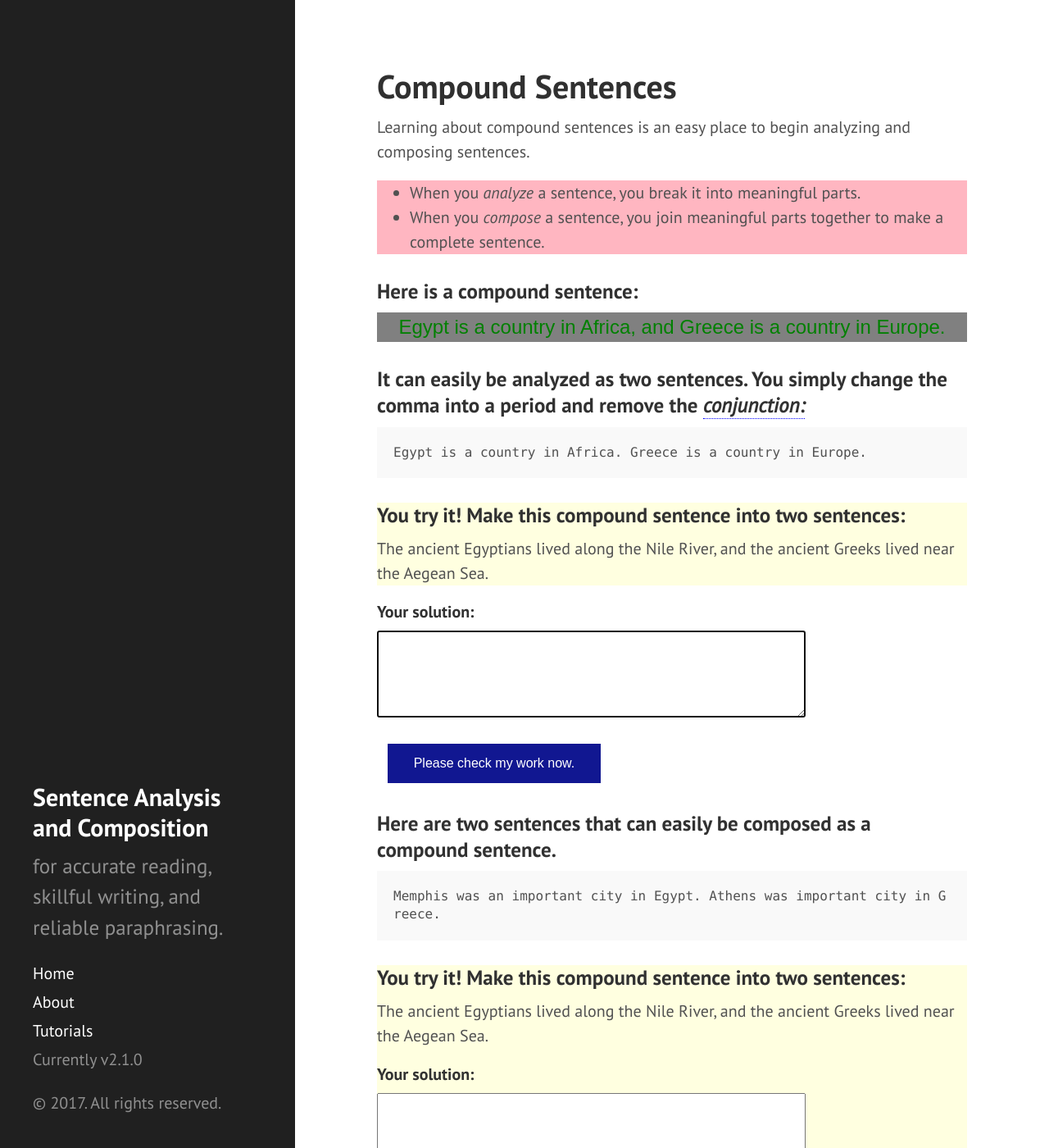
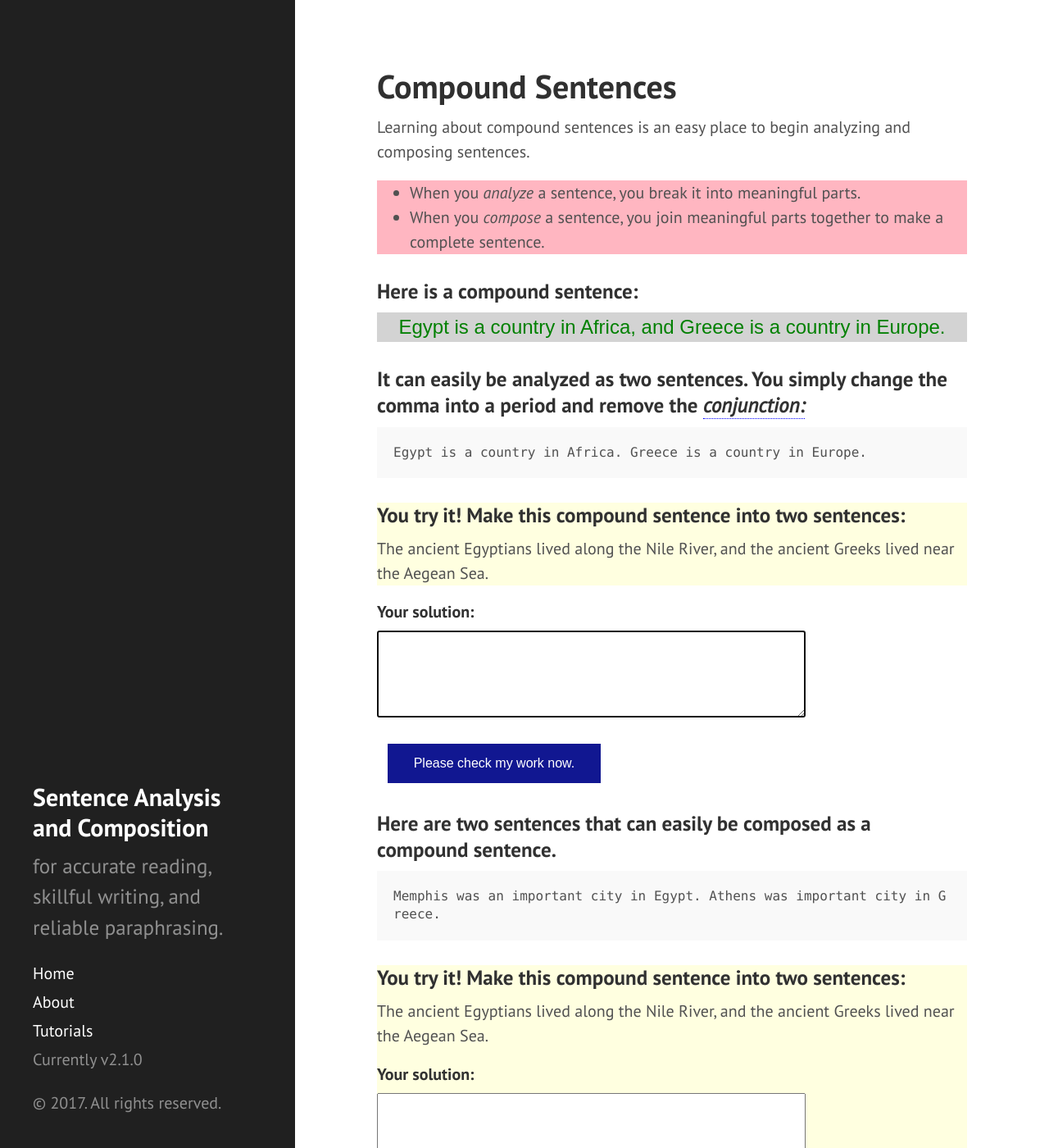
Before and after one commit to srogersact/srogersact.github.io, a Jekyll site: the page tutorials/compound_sentences/index.html, which Jekyll copies as it is, in a window 1280 px wide and 1400 px high. Shown: the whole window at 82% size. Built offline with Jekyll 4.4.1, drawn with Linux system fonts in a browser that asks for light colours.

Commit message:
light gray

```diff
--- a/tutorials/compound_sentences/index.html
+++ b/tutorials/compound_sentences/index.html
@@ -86,7 +86,7 @@
 }
 .example {
   color: green;
-  background-color: gray;
+  background-color: lightgray;
   text-align: center;
   font-family: Arial, Helvetica, sans-serif;
   font-size: 18pt;
```
